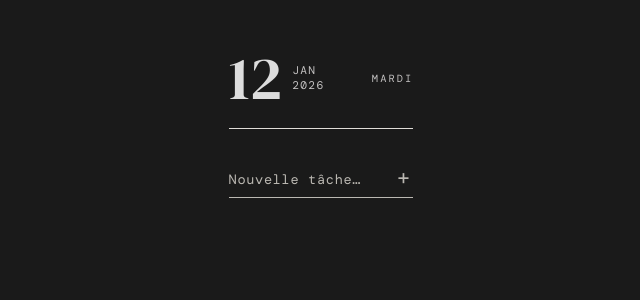
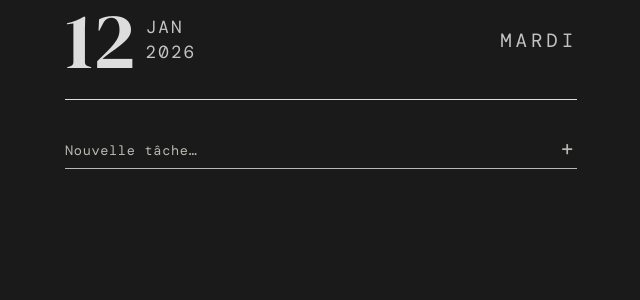
Before and after one commit to mxou/Todolist_vue, a Vue app: page / in a window 1280 px wide. Shown: the top 300 px of the page, without its empty margins (319-959 px from the left). Built offline with nearby package versions, Linux system fonts and the light colour scheme; a web font is replaced by a local one.

Commit message:
update css

```diff
--- a/src/App.vue
+++ b/src/App.vue
@@ -56,14 +56,14 @@ body {
   min-height: 100vh;
   display: flex;
   justify-content: center;
-  padding: 3rem 1rem;
+  /* padding: 3rem 1rem; */
 }
 </style>
 
 <style scoped>
 .app-wrapper {
   width: 100%;
-  max-width: 480px;
+  /* max-width: 480px; */
 }
 
 .input-row {
@@ -118,13 +118,13 @@ li {
   align-items: center;
   gap: 0.8rem;
   padding: 0.75rem 0;
-  border-bottom: 1px solid #e0ddd8;
+  border-bottom: 1px solid #e0ddd827;
   cursor: pointer;
   transition: opacity 0.2s;
 }
 
 li:hover {
-  opacity: 0.6;
+  opacity: 0.9;
 }
 
 .todo-check {
--- a/src/components/HeaderDate.vue
+++ b/src/components/HeaderDate.vue
@@ -26,6 +26,7 @@ header {
   padding-bottom: 1.2rem;
   border-bottom: 1px solid #e0ddd8;
   margin-bottom: 2rem;
+  width: 40vw;
 }
 
 .number_date_container {
@@ -37,7 +38,7 @@ header {
 
 .date {
   font-family: 'DM Serif Display', serif;
-  font-size: 3.8rem;
+  font-size: 5rem;
   font-weight: 400;
   color: #dddddd;
   line-height: 1;
@@ -52,7 +53,7 @@ header {
 
 .text_date p {
   font-family: 'DM Mono', monospace;
-  font-size: 0.7rem;
+  font-size: 1.1rem;
   font-weight: 300;
   letter-spacing: 0.12em;
   color: #c4c2c2;
@@ -62,7 +63,7 @@ header {
 
 .day-name {
   font-family: 'DM Mono', monospace;
-  font-size: 0.65rem;
+  font-size: 1.2rem;
   font-weight: 300;
   letter-spacing: 0.2em;
   color: #c4c2c2;
```
